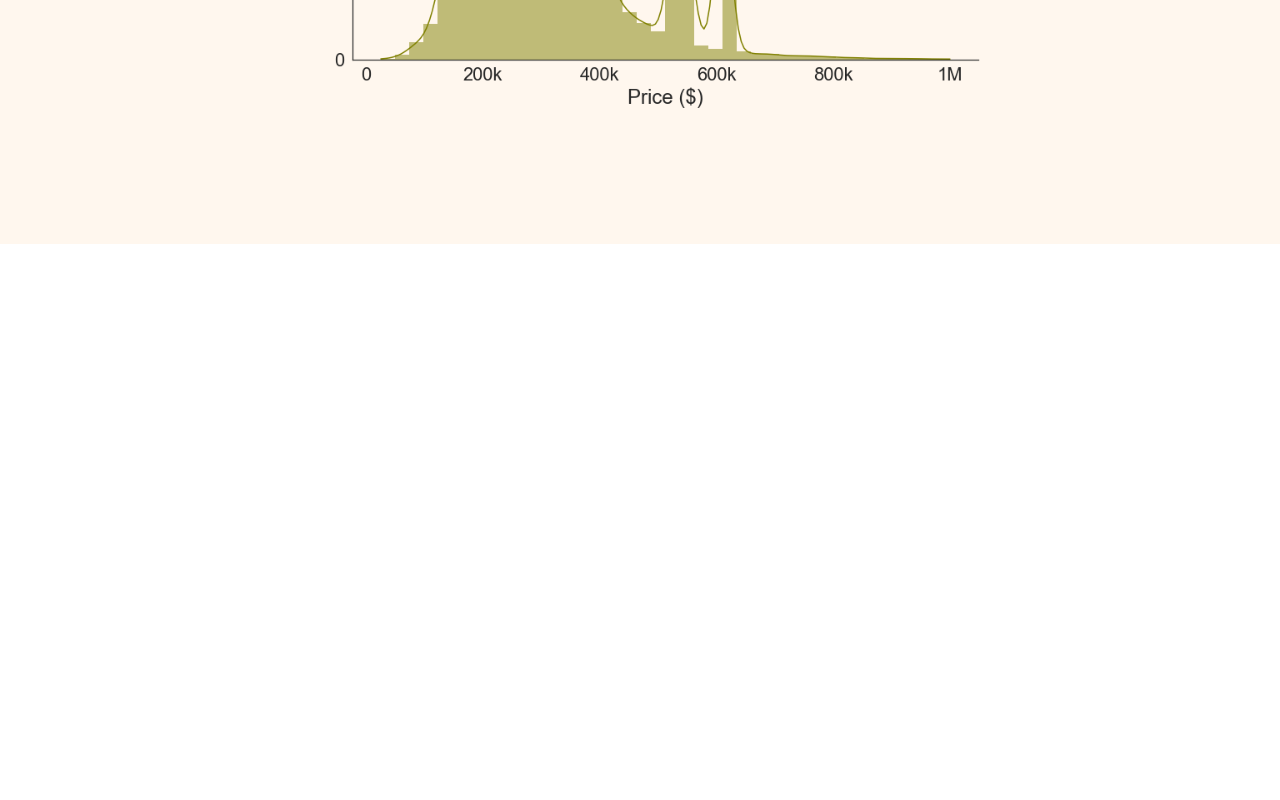
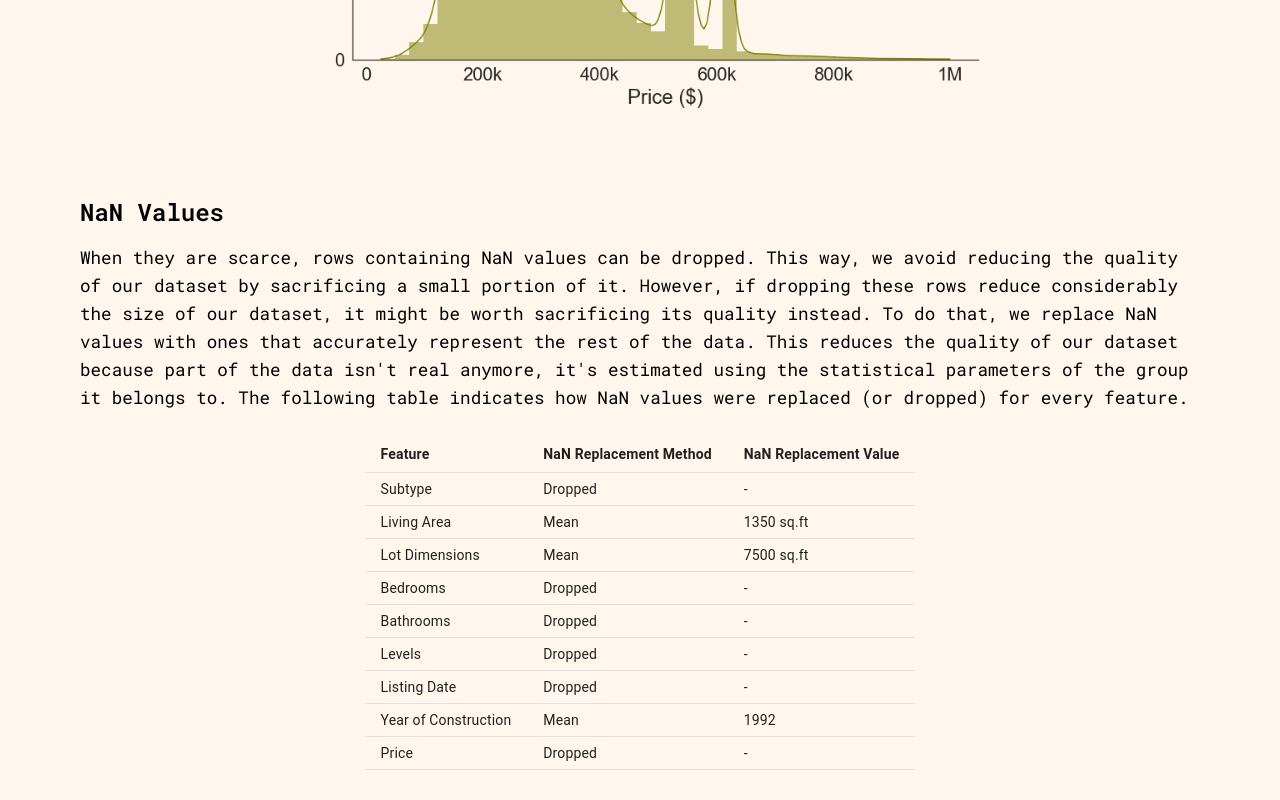
Before and after one commit to simkass/quebec-real-estate-app, a React (Create React App) app: page / in a window 1280 px wide. Shown: the part 7407-8207 px from the top of the page. Before the commit the page ends 7651 px from the top, so only its background shows below. Built offline with nearby package versions, Linux system fonts and the light colour scheme.

Commit message:
NaN Values

```diff
--- a/src/pages/preprocessing/preprocessing.component.jsx
+++ b/src/pages/preprocessing/preprocessing.component.jsx
@@ -5,6 +5,11 @@ import CsvTable from "../../components/table/table.component";
 
 const Preprocessing = () => {
   const columns = ["Feature", "Minimum Value", "Maximum Value"];
+  const nan_columns = [
+    "Feature",
+    "NaN Replacement Method",
+    "NaN Replacement Value",
+  ];
 
   return (
     <div className="Preprocessing">
@@ -106,6 +111,24 @@ const Preprocessing = () => {
           path="./assets/plots/price-hist.png"
           title="Distribution of values for 'Price' after filtering"
         />
+        <h2>NaN Values</h2>
+        <p>
+          When they are scarce, rows containing NaN values can be dropped. This
+          way, we avoid reducing the quality of our dataset by sacrificing a
+          small portion of it. However, if dropping these rows reduce
+          considerably the size of our dataset, it might be worth sacrificing
+          its quality instead. To do that, we replace NaN values with ones that
+          accurately represent the rest of the data. This reduces the quality of
+          our dataset because part of the data isn't real anymore, it's
+          estimated using the statistical parameters of the group it belongs to.
+          The following table indicates how NaN values were replaced (or
+          dropped) for every feature.
+        </p>
+        <CsvTable
+          filepath="./assets/data/nans.csv"
+          columns={nan_columns}
+          columns_display={nan_columns}
+        />
       </div>
     </div>
   );
```
Also changed, not shown: public/assets/data/nans.csv (added).
